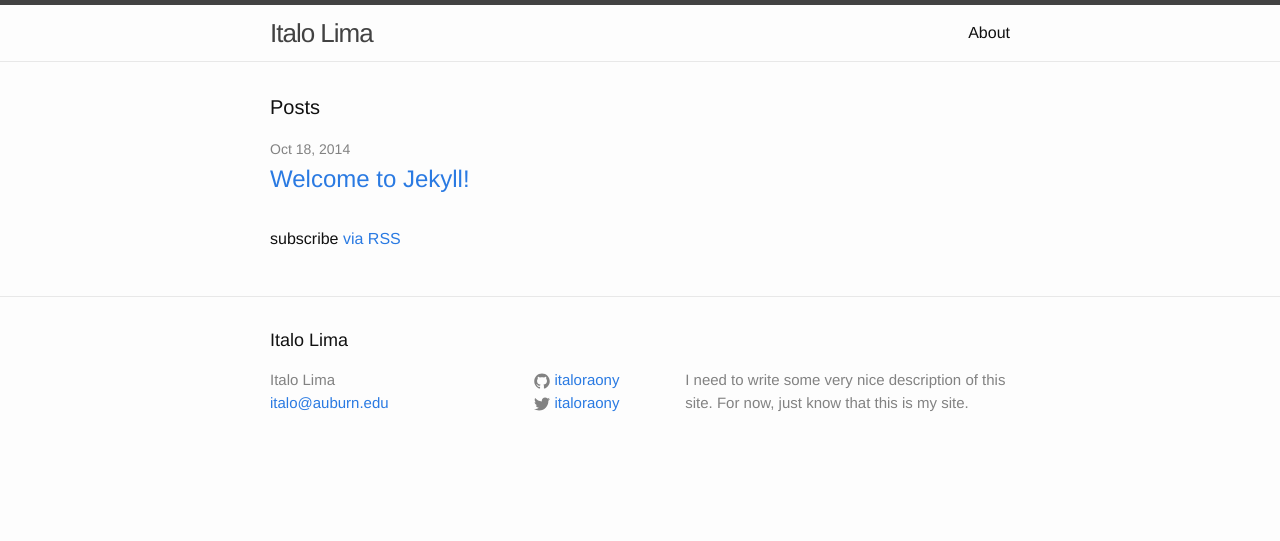
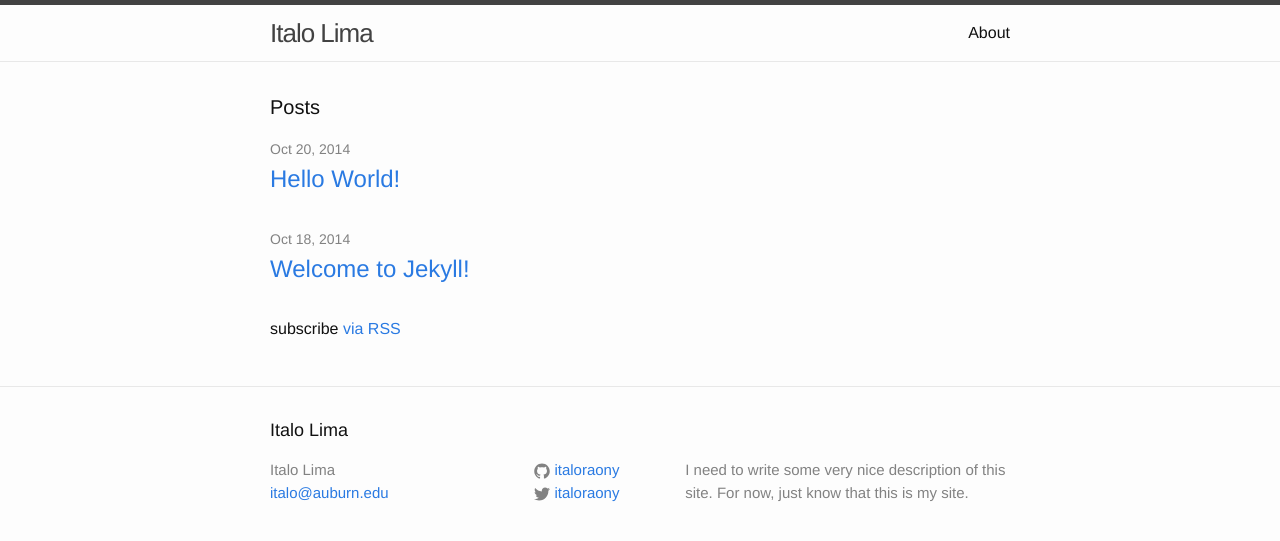
Before and after one commit to italoraony/italoraony.github.io, a Jekyll site: the page built from index.html, in a window 1280 px wide. Shown: the top 541 px of the page. Built offline with Jekyll 4.4.1, drawn with Linux system fonts in a browser that asks for light colours.

Commit message:
Fix post
I’d forgot to add the YAML header.

```diff
--- a/_posts/2014-10-21-Hello-World.markdown
+++ b/_posts/2014-10-21-Hello-World.markdown
@@ -1,5 +1,8 @@
 ---
-published: false
+layout: post
+title: "Hello World!"
+date: 2014-10-21 02:42:42
+categories: general
 ---
 
 ## Hello World!
```
